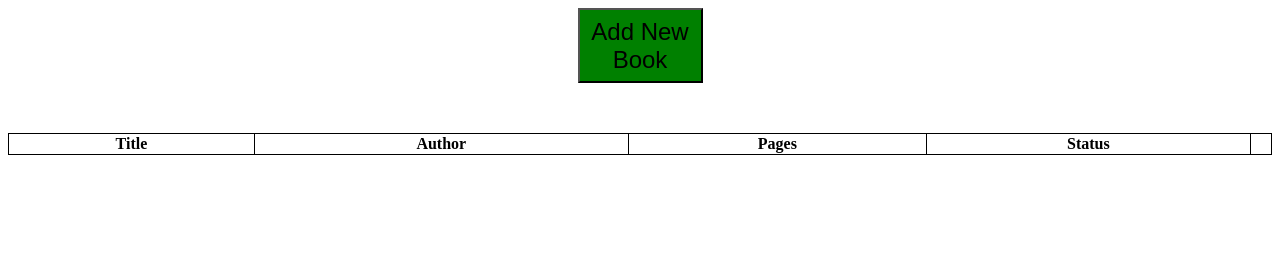
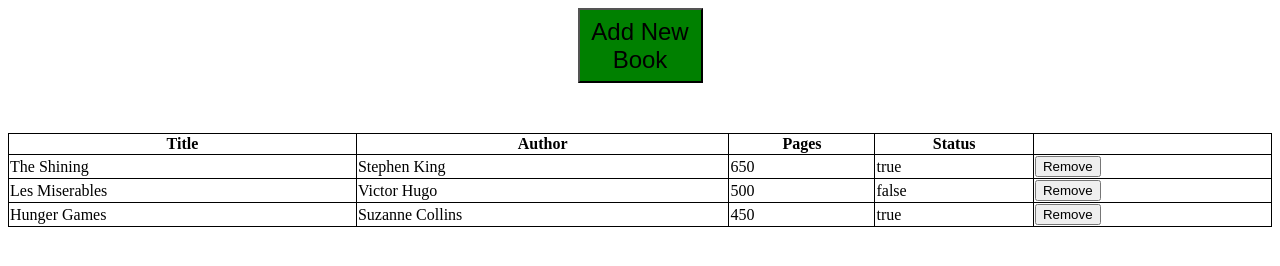
Before and after one commit to syeo-1/library, a plain HTML site: page index.html in a window 1280 px wide. Drawn offline with Linux system fonts and the light colour scheme.

Commit message:
table renders properly with preset values

```diff
--- a/index.html
+++ b/index.html
@@ -18,6 +18,14 @@
             <th>Status</th>
             <th></th>
         </tr>
+        <!-- <tr>
+            <td>The Shining</td>
+            <td>Stephen King</td>
+            <td>650</td>
+            <td>Read</td>
+            <td><button>Remove</button></td>
+        </tr> -->
     </table>
+    <script type="text/javascript" src="script.js"></script>
 </body>
 </html>
--- a/script.js
+++ b/script.js
@@ -5,16 +5,45 @@ function Book(title, author, numPages, read) {
     this.author = author;
     this.numPages = numPages;
     this.read = read;
-    this.info = function() {
-        let info = `${title} by ${author}, ${numPages},`;
-        if (read) {
-            return `${info} already read`;
-        } else {
-            return `${info} not read yet`;
+}
+
+function render() {
+    let bookData = document.querySelector(".book-data");
+    for (let book of myLibrary) {
+        let tr = document.createElement("tr");
+        for (let value of Object.values(book)) {
+            let td = document.createElement("td");
+            td.textContent = value;
+            tr.appendChild(td);
+            // console.log(td.textContent);
         }
+        //add a button for remove
+        let td = document.createElement("td");
+        let removeButton = document.createElement("button");
+        removeButton.textContent = "Remove";
+        td.appendChild(removeButton);
+        tr.appendChild(td);
+        bookData.appendChild(tr);
+        // console.log("------");
     }
 }
 
-function Library() {
+function addBookToLibrary(book) {
+    myLibrary.push(book);
+}
 
-}
+
+//manually add books first
+let book1 = new Book("The Shining", "Stephen King", "650", true);
+let book2 = new Book("Les Miserables", "Victor Hugo", "500", false);
+let book3 = new Book("Hunger Games", "Suzanne Collins", "450", true);
+addBookToLibrary(book1);
+addBookToLibrary(book2);
+addBookToLibrary(book3);
+render();
+// let bookData = document.querySelector(".book-data");
+// let tr = document.createElement("tr")
+// let td1 = document.createElement("td");
+// td1.textContent = "hello";
+// tr.appendChild(td1)
+// bookData.appendChild(tr);
```
